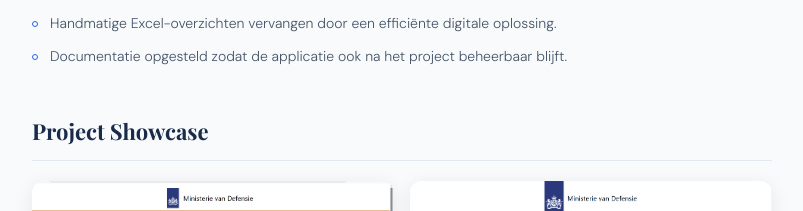
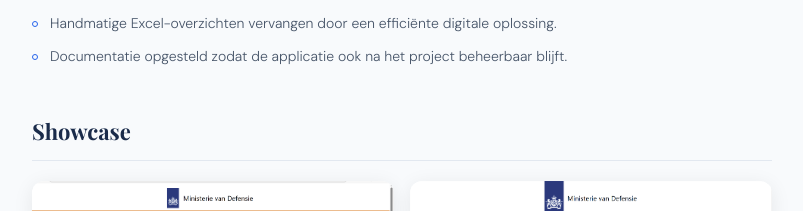
Before and after one commit to sliksj/samivanderslik.github.io, a plain HTML site: page project-defensie-inkoop.html in a window 1280 px wide. Shown: the part 1165-1376 px from the top of the page, without its empty margins (238-1041 px from the left). Drawn offline with nearby package versions, Linux system fonts and the light colour scheme.

Commit message:
Change "Project Showcase" to "Showcase"

```diff
--- a/project-defensie-inkoop.html
+++ b/project-defensie-inkoop.html
@@ -166,7 +166,7 @@
     </div>
 
     <div class="section">
-      <div class="section-title">Project Showcase</div>
+      <div class="section-title">Showcase</div>
       <div class="gallery-grid">
         <div class="gallery-item">
           <img src="def1.png" alt="Inkoopkalender interface 1" />
```
